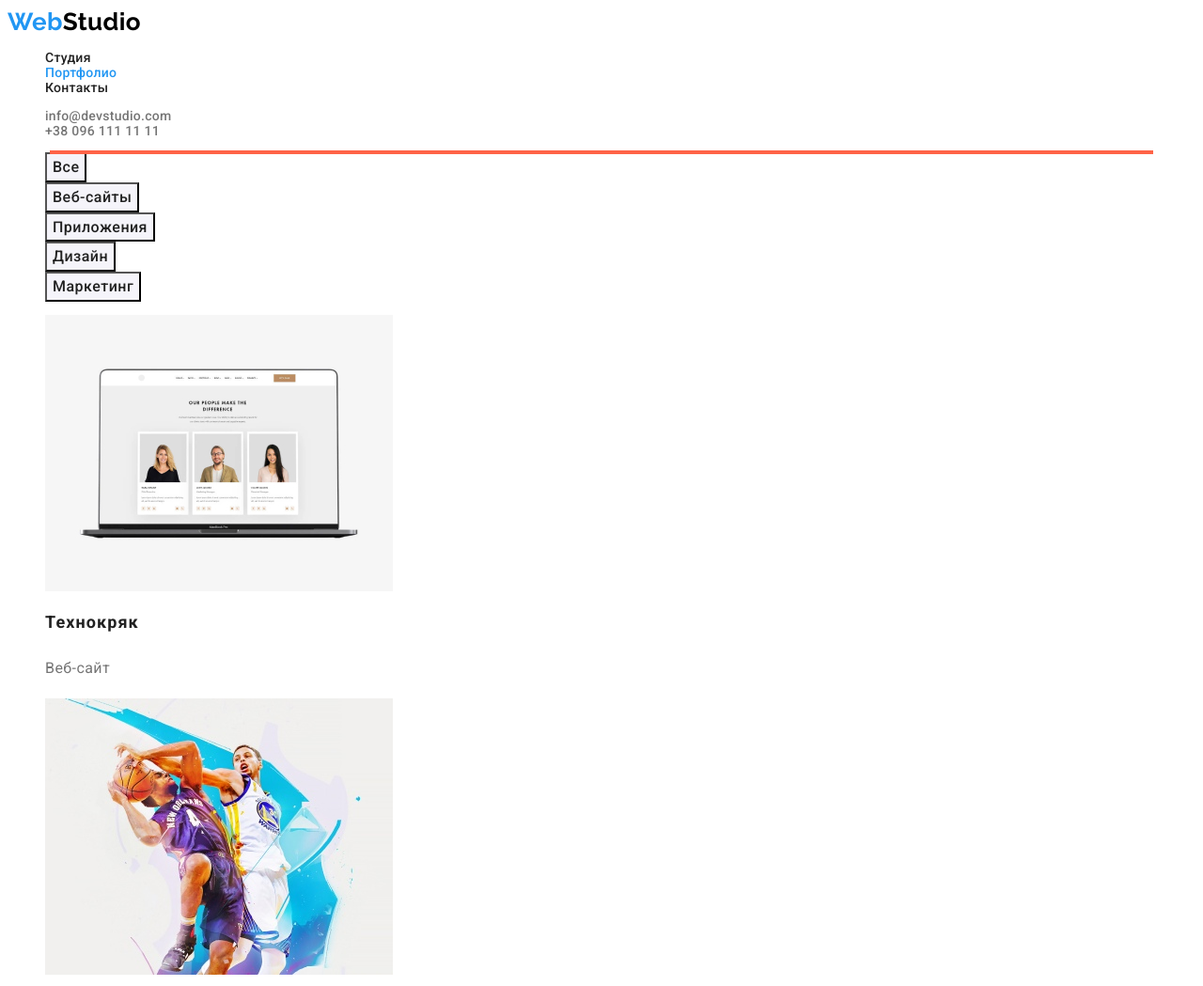
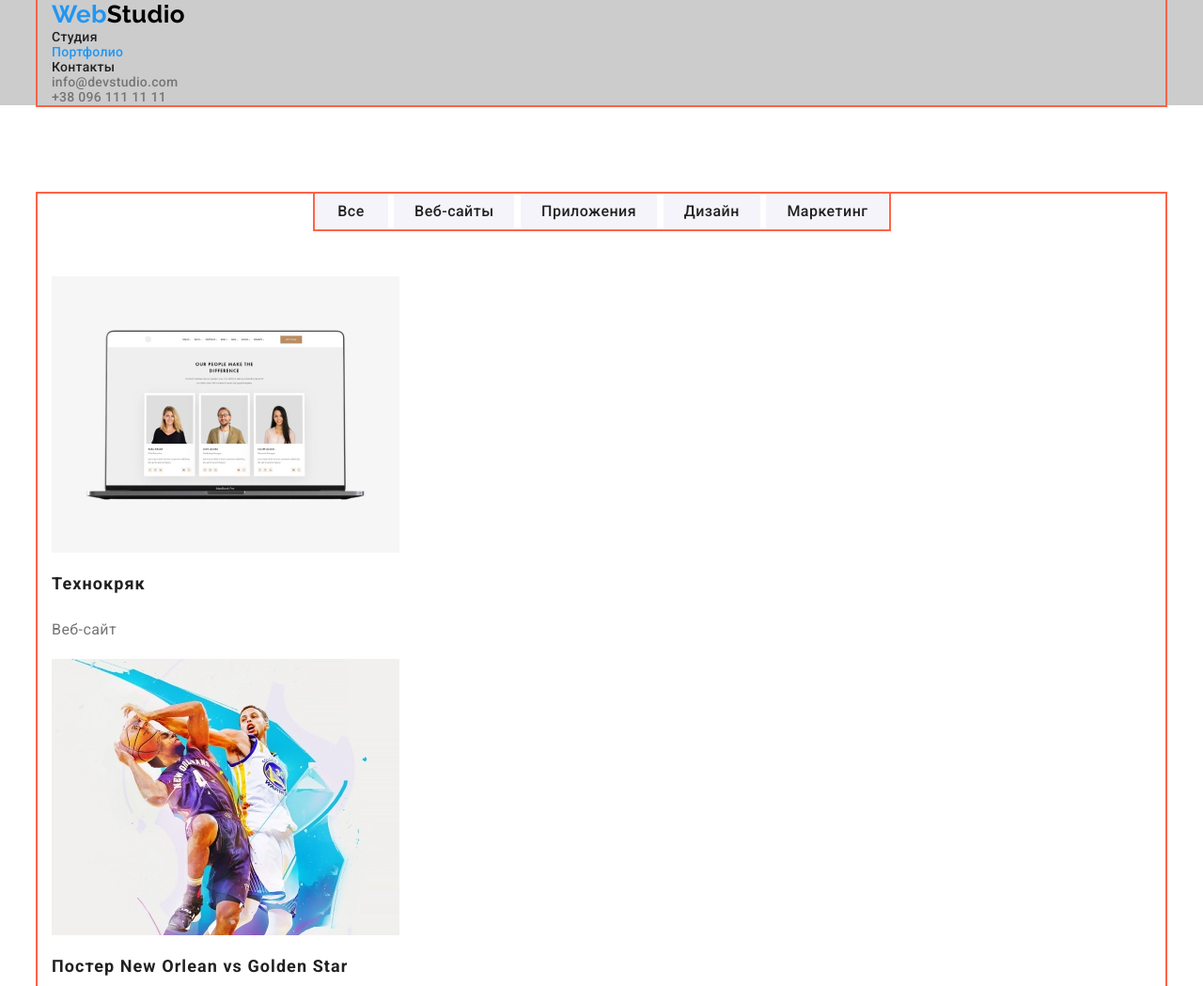
Before and after one commit to ElbrusYusupov/goit-markup-hw-03, a plain HTML site: page portfolio.html in a window 1280 px wide. Shown: the top 1049 px of the page at 94% size. Drawn offline with nearby package versions, Linux system fonts and the light colour scheme.

Commit message:
Добавлены стили флекса

```diff
--- a/css/styles.css
+++ b/css/styles.css
@@ -73,7 +73,8 @@ a.current {
 .container {
   margin-left: auto;
   margin-right: auto;
-  width: 1170px;
+  width: 1200px;
+  padding: 0 15px;
   outline: 2px solid tomato;
 }
 .page-header {
@@ -181,9 +182,11 @@ a.current {
   font-weight: bold;
   font-size: 36px;
   line-height: 1.2;
+
   /* --------------- */
   margin-top: 0;
   margin-bottom: 50px;
+  text-align: center;
 }
 
 img {
@@ -212,12 +215,37 @@ img {
   /* --------------- */
   margin-top: 0;
   margin-bottom: 50px;
+  text-align: center;
+
   /* /--------------- */
+}
+.card-set {
+  display: flex;
+  justify-content: space-between;
+}
+.card-member {
+  min-width: 270px;
+  background-color: #fff;
+  border-radius: 0px 0px 4px 4px;
+  box-shadow: 0px 1px 3px rgba(0, 0, 0, 0.12), 0px 1px 1px rgba(0, 0, 0, 0.14),
+    0px 2px 1px rgba(0, 0, 0, 0.2);
+  text-align: center;
 }
 .team-member {
   font-weight: 500;
   font-size: 16px;
+
+  margin-top: 0;
+  margin-bottom: 10px;
 }
+.card-thumb {
+  margin-bottom: 30px;
+}
+.profession {
+  margin: 0;
+  padding-bottom: 30px;
+}
+
 /* /About team section */
 /* /Main content */
 
@@ -225,6 +253,14 @@ img {
 
 /* Portfolio content */
 /* Portfolio filter */
+.portfolio-list {
+  display: flex;
+  align-items: center;
+  justify-content: space-between;
+  min-width: 611px;
+  margin-left: auto;
+  margin-right: auto;
+}
 .btn-filter {
   font-family: Roboto;
   font-style: normal;
@@ -233,11 +269,25 @@ img {
   line-height: 1.62;
   letter-spacing: 0.03em;
   cursor: pointer;
+
+  min-width: 78px;
+  border: transparent;
+  border-radius: 4px;
+  padding: 6px 22px;
+}
+.container-portfolio {
+  margin-left: auto;
+  margin-right: auto;
+  width: 611px;
+  margin-bottom: 50px;
+  outline: 2px solid tomato;
 }
 /* /Portfolio filter */
 
 /* ------------------------------------------------------------------- */
-
+.page-header.portfolio {
+  margin-bottom: 94px;
+}
 /* Portfolio menu */
 .portfolio-item {
   font-weight: 700;
--- a/portfolio.html
+++ b/portfolio.html
@@ -5,6 +5,7 @@
     <meta charset="UTF-8">
     <meta http-equiv="X-UA-Compatible" content="IE=edge">
     <meta name="viewport" content="width=device-width, initial-scale=1.0">
+    <link rel="stylesheet" href="https://cdnjs.cloudflare.com/ajax/libs/modern-normalize/1.0.0/modern-normalize.min.css" />
     <link rel="stylesheet" href="./css/styles.css">
     <link rel="preconnect" href="https://fonts.gstatic.com">
     <link href="https://fonts.googleapis.com/css2?family=Raleway:wght@700&family=Roboto:wght@400;500;700;900&display=swap"
@@ -13,51 +14,57 @@
 </head>
 <body>
     <!-- Header -->
-    <header>
+    <header class="page-header portfolio">
+        <div class="container">
             <a href="./index.html" class="logo"><span class="logo-half">Web</span>Studio</a>
             <nav class="navigation-menu">
-            <ul>
+                <ul class="list">
                     <li> <a href="./index.html" class="nav-link link">Студия</a></li>
                     <li> <a href="./portfolio.html" class="nav-link link current">Портфолио</a></li>
                     <li> <a href="#" class="nav-link link">Контакты</a></li>
                 </ul>
             </nav>
-        <ul class="contact-list">
+            <ul class="list contact-list">
                 <li> <a href="mailto:info@devstudio.com" class="contact-link link">info@devstudio.com</a></li>
                 <li> <a href="tel:+380961111111" class="contact-link link">+38 096 111 11 11</a></li>
             </ul>
+        </div>
     </header>
     <!-- /Header -->
 
     <!-- Portfolio content -->
-    <div class="container"></div>
+
     <section>
         <!-- Portfolio filter -->
-        <ul>
-            <li>
+        <div class="container">
+            <div class="container-portfolio">
+                <ul class="list portfolio-list">
+                    <li class="portfolio-list-item">
                         <button type="button" class="btn-filter">Все</button>
                     </li>
 
-            <li>
+                    <li class="portfolio-list-item">
                         <button type="button" class="btn-filter">Веб-сайты</button>
                     </li>
 
-            <li>
+                    <li class="portfolio-list-item">
                         <button type="button" class="btn-filter">Приложения</button>
                     </li>
 
-            <li>
+                    <li class="portfolio-list-item">
                         <button type="button" class="btn-filter">Дизайн</button>
                     </li>
 
-            <li>
+                    <li class="portfolio-list-item">
                         <button type="button" class="btn-filter">Маркетинг</button>
                     </li>
                 </ul>
+            </div>
             <!-- /Portfolio filter -->
 
             <!-- Portfolio menu -->
-        <ul>
+            <div class="container-menu">
+                <ul class="list">
                     <li>
                         <img src="./images/techbox.jpg" alt="Постер веб-сайта" width="370" height="294">
                         <h2 class="portfolio-item">Технокряк</h2>
@@ -104,16 +111,23 @@
                         <p class="portfolio-menu">Приложение</p>
                     </li>
                 </ul>
+            </div>
+        </div>
+
         <!-- /Portfolio menu -->
     </section>
     <!-- /Portfolio content -->
 
     <!-- Footer -->
     <footer class="footer-section">
+        <div class="container">
+            <div class="logo-footer-logo">
                 <a href="./index.html" class="logo footer-logo"><span class="logo-half">Web</span>Studio</a>
+            </div>
+
             <address>
                 <p class="location">г. Киев, пр-т Леси Украинки, 26</p>
-            <ul class="contact-list contact-footer">
+                <ul class="list contact-list contact-footer">
                     <li>
                         <a href="mailto:info@devstudio.com" class="contact-link link">info@devstudio.com</a>
                     </li>
@@ -122,6 +136,8 @@
                     </li>
                 </ul>
             </address>
+        </div>
+
     </footer>
     <!-- /Footer -->
 </body>
```
Also changed, not shown: index.html (+30 -0 lines). Lines whose indentation alone changed are shown as unchanged.
